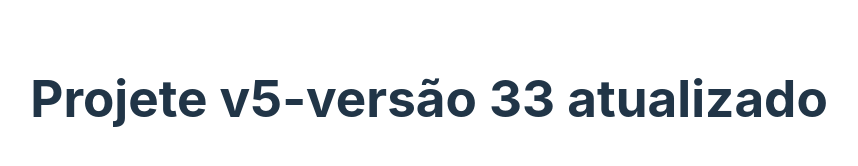
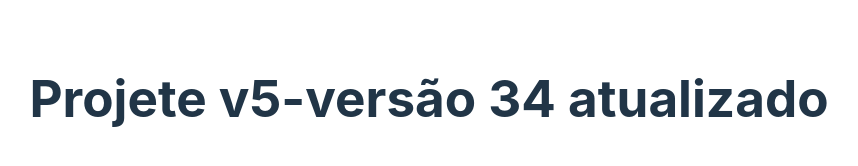
Before and after one commit to ARPDev-Desenvolvimento/init-react-vite-v4, a React (Vite) app: page / in a window 1280 px wide. Shown: the part 302-468 px from the top of the page, without its empty margins (211-1069 px from the left). Built offline with nearby package versions, Linux system fonts and the light colour scheme.

Commit message:
Synchronized changes from pull request 45: build - 34

```diff
--- a/src/App.tsx
+++ b/src/App.tsx
@@ -3,7 +3,7 @@ import "./App.css";
 function App() {
   return (
     <>
-      <h1>Projete v5-versão 33 atualizado</h1>
+      <h1>Projete v5-versão 34 atualizado</h1>
     </>
   );
 }
```
